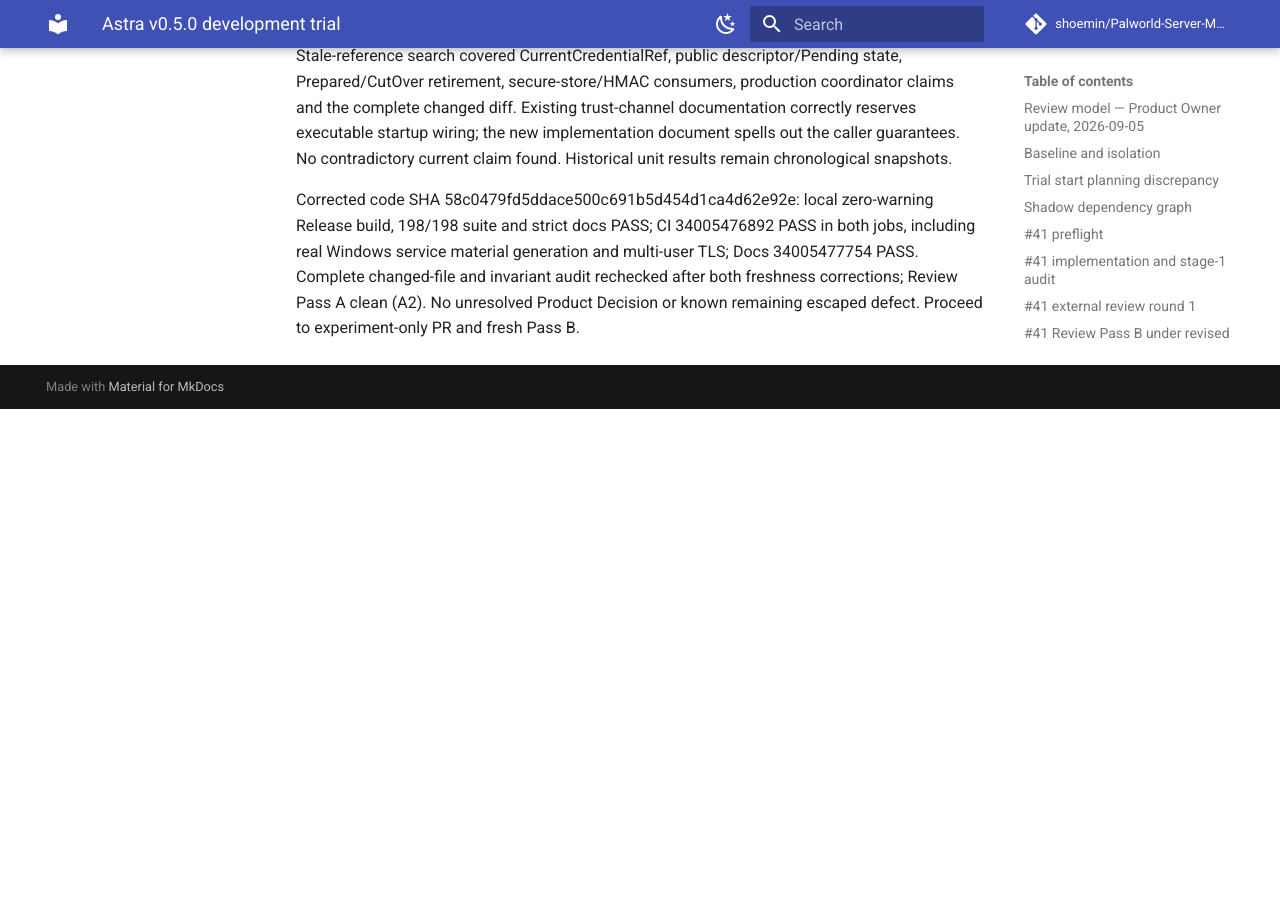
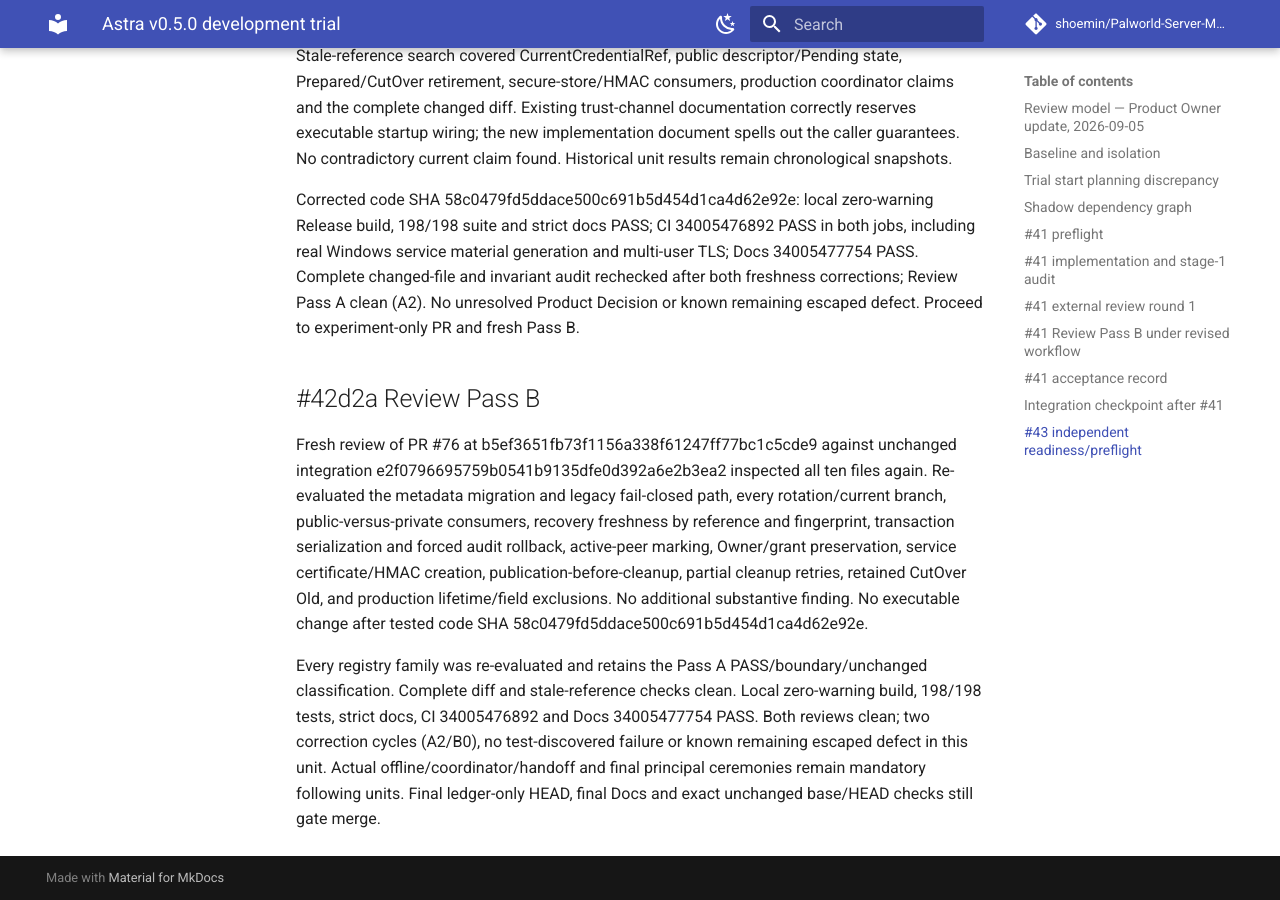
Before and after one commit to shoemin/Palworld-Server-Manager, an MkDocs documentation site: the page built from docs/experiments/astra-v0.5.0-trial.md, in a window 1280 px wide and 900 px high, scrolled down 70275 px. Built offline with MkDocs 1.6.1 and Material for MkDocs 9.7.7, drawn with Linux system fonts in a browser that asks for light colours; comment, search, counter and statistics services are not loaded; before the commit the page ends 70684 px from its top, so only the background shows below that.

Commit message:
Record final machine trust reconciliation review

```diff
--- a/docs/experiments/astra-v0.5.0-trial.md
+++ b/docs/experiments/astra-v0.5.0-trial.md
@@ -828,3 +828,9 @@ Acceptance mapping: four focused groups cover v1 upgrade/current activation pres
 Stale-reference search covered CurrentCredentialRef, public descriptor/Pending state, Prepared/CutOver retirement, secure-store/HMAC consumers, production coordinator claims and the complete changed diff. Existing trust-channel documentation correctly reserves executable startup wiring; the new implementation document spells out the caller guarantees. No contradictory current claim found. Historical unit results remain chronological snapshots.
 
 Corrected code SHA 58c0479fd5ddace500c691b5d454d1ca4d62e92e: local zero-warning Release build, 198/198 suite and strict docs PASS; CI 34005476892 PASS in both jobs, including real Windows service material generation and multi-user TLS; Docs 34005477754 PASS. Complete changed-file and invariant audit rechecked after both freshness corrections; Review Pass A clean (A2). No unresolved Product Decision or known remaining escaped defect. Proceed to experiment-only PR and fresh Pass B.
+
+## #42d2a Review Pass B
+
+Fresh review of PR #76 at b5ef3651fb73f1156a338f61247ff77bc1c5cde9 against unchanged integration e2f0796695759b0541b9135dfe0d392a6e2b3ea2 inspected all ten files again. Re-evaluated the metadata migration and legacy fail-closed path, every rotation/current branch, public-versus-private consumers, recovery freshness by reference and fingerprint, transaction serialization and forced audit rollback, active-peer marking, Owner/grant preservation, service certificate/HMAC creation, publication-before-cleanup, partial cleanup retries, retained CutOver Old, and production lifetime/field exclusions. No additional substantive finding. No executable change after tested code SHA 58c0479fd5ddace500c691b5d454d1ca4d62e92e.
+
+Every registry family was re-evaluated and retains the Pass A PASS/boundary/unchanged classification. Complete diff and stale-reference checks clean. Local zero-warning build, 198/198 tests, strict docs, CI 34005476892 and Docs 34005477754 PASS. Both reviews clean; two correction cycles (A2/B0), no test-discovered failure or known remaining escaped defect in this unit. Actual offline/coordinator/handoff and final principal ceremonies remain mandatory following units. Final ledger-only HEAD, final Docs and exact unchanged base/HEAD checks still gate merge.
```
